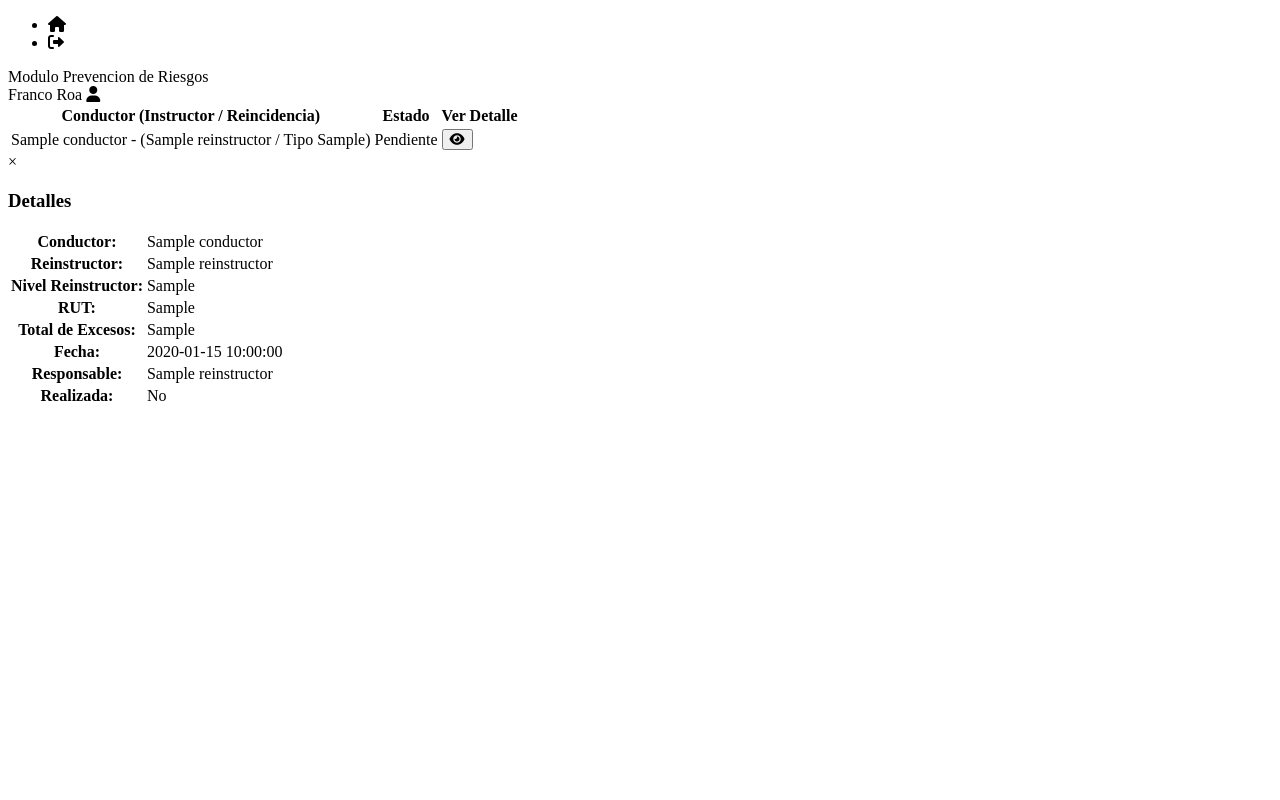
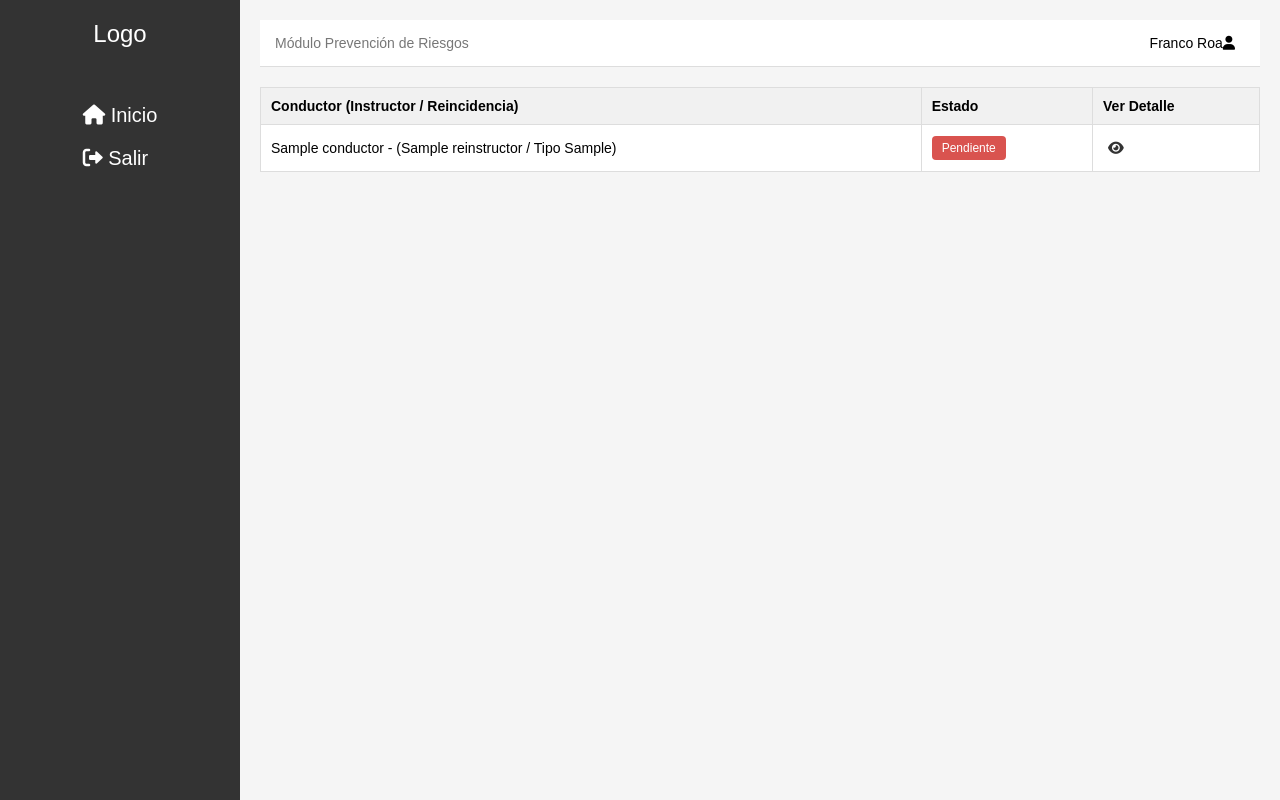
Before and after one commit to VicenteParada/modulo_pdr_artisa, a Python web app: template frontend/templates/index.html in a window 1280 px wide. Run offline with Jinja, Linux system fonts and the light colour scheme; the template is opened without the code that fills it: most values are stand-ins (such as "Sample title", 1, 10 or a date in 2020).

Commit message:
Update index.html

```diff
--- a/frontend/templates/index.html
+++ b/frontend/templates/index.html
@@ -1,30 +1,91 @@
 <!DOCTYPE html>
-<html lang="en">
+<html lang="es">
 
 <head>
     <meta charset="UTF-8">
     <meta name="viewport" content="width=device-width, initial-scale=1.0">
     <title>Sistema Reinstrucciones</title>
-    <link rel="stylesheet" href="styles.css">
+    <link rel="stylesheet" href="static/style.css">
     <link rel="stylesheet" href="https://cdnjs.cloudflare.com/ajax/libs/font-awesome/6.0.0-beta3/css/all.min.css">
+    <style>
+        body {
+            font-family: Arial, sans-serif;
+            margin: 0;
+            padding: 0;
+            display: flex;
+        }
+        .sidebar {
+            width: 200px;
+            background: #333;
+            color: #fff;
+            padding: 20px;
+        }
+        .sidebar .logo {
+            font-size: 24px;
+            margin-bottom: 20px;
+        }
+        .main-content {
+            flex-grow: 1;
+            padding: 20px;
+        }
+        .header {
+            display: flex;
+            justify-content: space-between;
+            align-items: center;
+        }
+        .document-list {
+            margin-top: 20px;
+        }
+        .document-list table {
+            width: 100%;
+            border-collapse: collapse;
+        }
+        .document-list th, .document-list td {
+            padding: 10px;
+            border: 1px solid #ddd;
+            text-align: left;
+        }
+        .popup {
+            display: none;
+            position: fixed;
+            top: 50%;
+            left: 50%;
+            transform: translate(-50%, -50%);
+            border: 1px solid #ddd;
+            background-color: white;
+            padding: 20px;
+            z-index: 1000;
+            width: 300px;
+            box-shadow: 0 0 10px rgba(0,0,0,0.5);
+        }
+        .overlay {
+            display: none;
+            position: fixed;
+            top: 0;
+            left: 0;
+            width: 100%;
+            height: 100%;
+            background-color: rgba(0, 0, 0, 0.5);
+            z-index: 999;
+        }
+    </style>
 </head>
-
 
 <body>
     <div class="sidebar">
         <div class="logo">
-            <!-- Add your logo here -->
+            Logo
         </div>
         <ul class="menu">
-            <li><i class="fas fa-home"></i></li>
-            <li><i class="fas fa-sign-out-alt"></i></li>
+            <li><i class="fas fa-home"></i> Inicio</li>
+            <li><i class="fas fa-sign-out-alt"></i> Salir</li>
         </ul>
     </div>
 
     <div class="main-content">
         <div class="header">
             <div class="breadcrumbs">
-                <span>Modulo Prevencion de Riesgos</span>
+                <span>Módulo Prevención de Riesgos</span>
             </div>
             <div class="user-info">
                 <span>Franco Roa</span>
@@ -42,6 +103,10 @@
                     </tr>
                 </thead>
                 <tbody>
+                    <!--
+                    Este bucle 'for' itera sobre la lista de reinstrucciones
+                    y genera una fila de tabla y un popup para cada reinstrucción.
+                    -->
                     {% for reinstruccion in reinstrucciones %}
                     <tr>
                         <td>{{ reinstruccion.conductor.nombre_conductor }} - ({{ reinstruccion.reinstructor.nombre_reinstructor }} / Tipo {{ reinstruccion.reinstructor.nivel_reinstructor }})</td>
@@ -58,7 +123,10 @@
         <!-- Overlay -->
         <div id="overlay" class="overlay" onclick="closePopup()"></div>
 
-        <!-- Popups para cada reinstrucción -->
+        <!--
+        Popups para cada reinstrucción.
+        Cada popup se identifica de forma única usando 'reinstruccion.id_reinstruccion'.
+        -->
         {% for reinstruccion in reinstrucciones %}
         <div id="popup{{ reinstruccion.id_reinstruccion }}" class="popup">
             <span class="close-btn" onclick="closePopup()">&times;</span>
@@ -67,9 +135,13 @@
                 <tr><th>Conductor:</th><td>{{ reinstruccion.conductor.nombre_conductor }}</td></tr>
                 <tr><th>Reinstructor:</th><td>{{ reinstruccion.reinstructor.nombre_reinstructor }}</td></tr>
                 <tr><th>Nivel Reinstructor:</th><td>{{ reinstruccion.reinstructor.nivel_reinstructor }}</td></tr>
-                <tr><th>RUT:</th><td>{{ id_conductor.id_conductor.id_conductor }}</td></tr> <!-- Agrega aquí el RUT correspondiente -->
+                <tr><th>RUT:</th><td>12.345.678-9</td></tr>
+                <tr><th>Turno:</th><td>Mañana</td></tr>
                 <tr><th>Total de Excesos:</th><td>{{ reinstruccion.conductor.cantidad_excesos }}</td></tr>
                 <tr><th>Fecha:</th><td>{{ reinstruccion.fecha_asignacion }}</td></tr>
+                <tr><th>Ruta:</th><td>Ruta 5</td></tr>
+                <tr><th>Velocidad:</th><td>80 km/h</td></tr>
+                <tr><th>Cantidad:</th><td>3</td></tr>
                 <tr><th>Responsable:</th><td>{{ reinstruccion.reinstructor.nombre_reinstructor }}</td></tr>
                 <tr><th>Realizada:</th><td>{{ 'Sí' if reinstruccion.realizado_bool else 'No' }}</td></tr>
             </table>
@@ -94,3 +166,6 @@
     </div>
 </body>
 </html>
+
+</body>
+</html>
```
